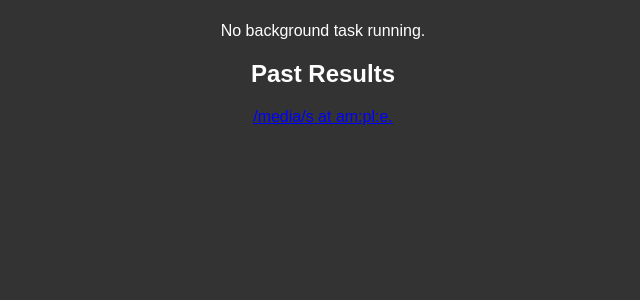
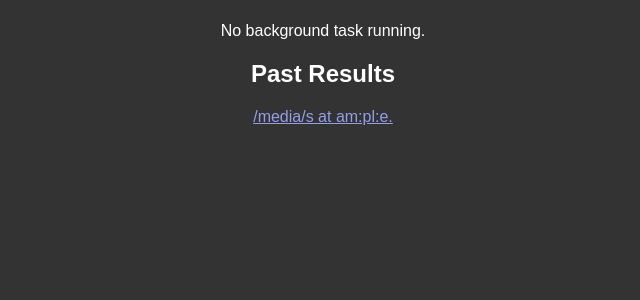
Before and after one commit to masluse/VirusTotal, a Flask app: template templates/index.html in a window 1280 px wide. Shown: the part 297-597 px from the top of the page, without its empty margins (317-957 px from the left). Run offline with Flask 3, Linux system fonts and the light colour scheme; the template is opened without the code that fills it: most values are stand-ins (such as "Sample title", 1, 10 or a date in 2020).

Commit message:
Better Links

```diff
--- a/templates/index.html
+++ b/templates/index.html
@@ -36,7 +36,7 @@
     {% endif %}
     <h2>Past Results</h2>
     {% for file in files|reverse %}
-        <a href="{{ url_for('uploaded_file', filename=file) }}">{{ file[:8] }} at {{ file[8:10] }}:{{ file[10:12] }}:{{ file[12:14] }}</a><br/>
+        <a href="{{ url_for('uploaded_file', filename=file) }}" style="color: #959ee7">{{ file[:8] }} at {{ file[8:10] }}:{{ file[10:12] }}:{{ file[12:14] }}</a><br/>
     {% endfor %}
 </body>
 </html>
```
